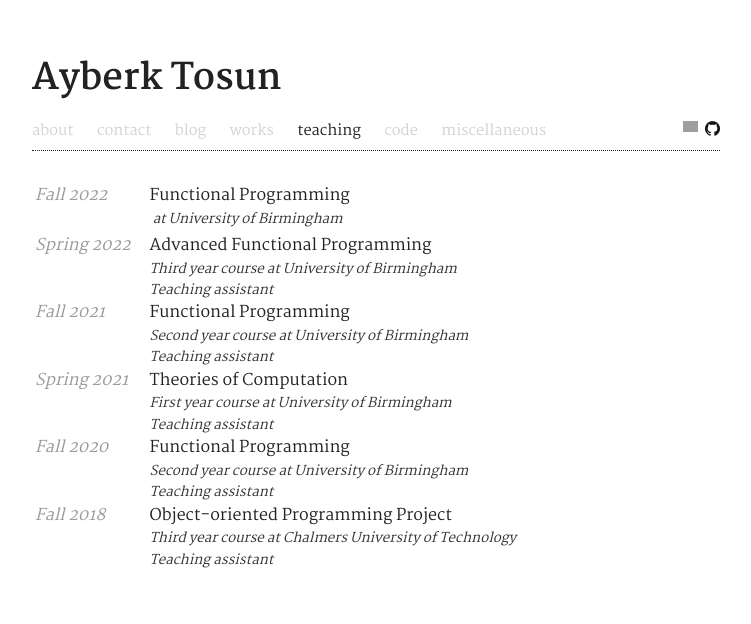
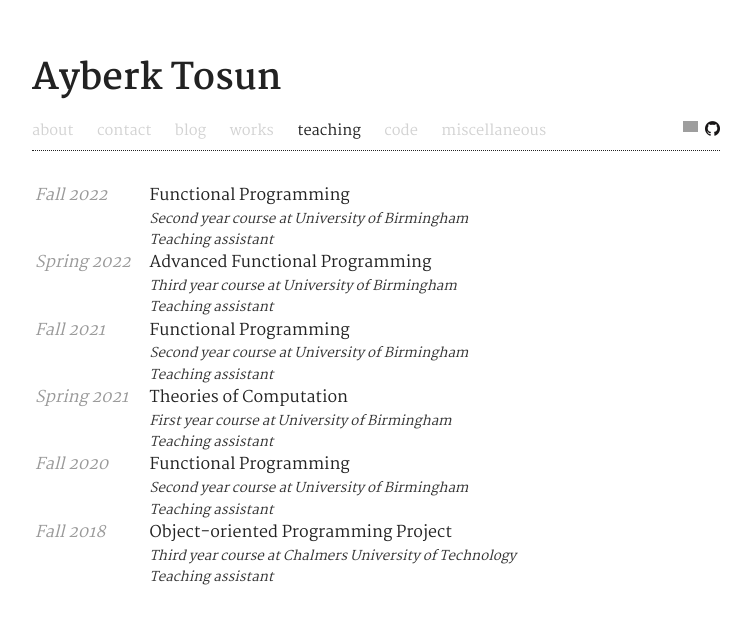
Before and after one commit to ayberkt/homepage, a Jekyll site: the page built from teaching.md, in a window 1280 px wide. Shown: the top 624 px of the page, without its empty margins (264-1015 px from the left). Built offline with Jekyll 4.4.1, drawn with Linux system fonts in a browser that asks for light colours; comment, search, counter and statistics services are not loaded; grey boxes are pictures that could not be loaded.

Commit message:
Add level and role

```diff
--- a/_data/teaching.yml
+++ b/_data/teaching.yml
@@ -1,6 +1,8 @@
 - title: Functional Programming
   period: Fall 2022
+  level: Second year course
   institution: University of Birmingham
+  role: Teaching assistant
 - title: Advanced Functional Programming
   period: Spring 2022
   level: Third year course
```
